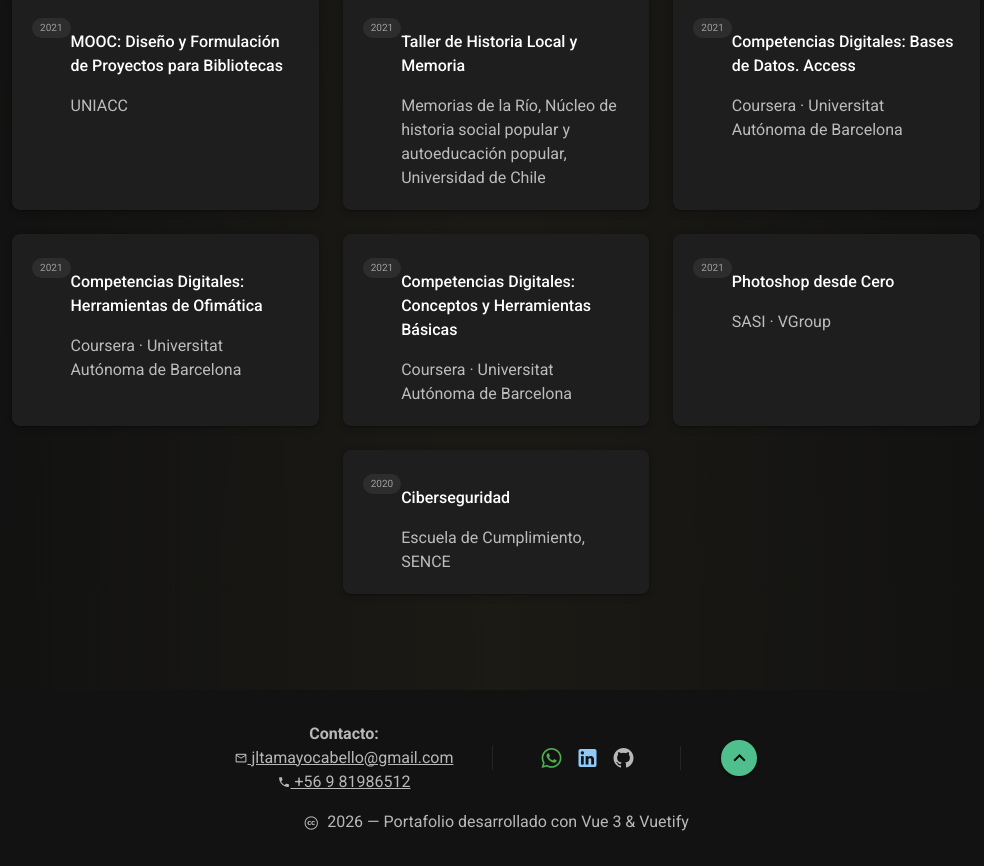
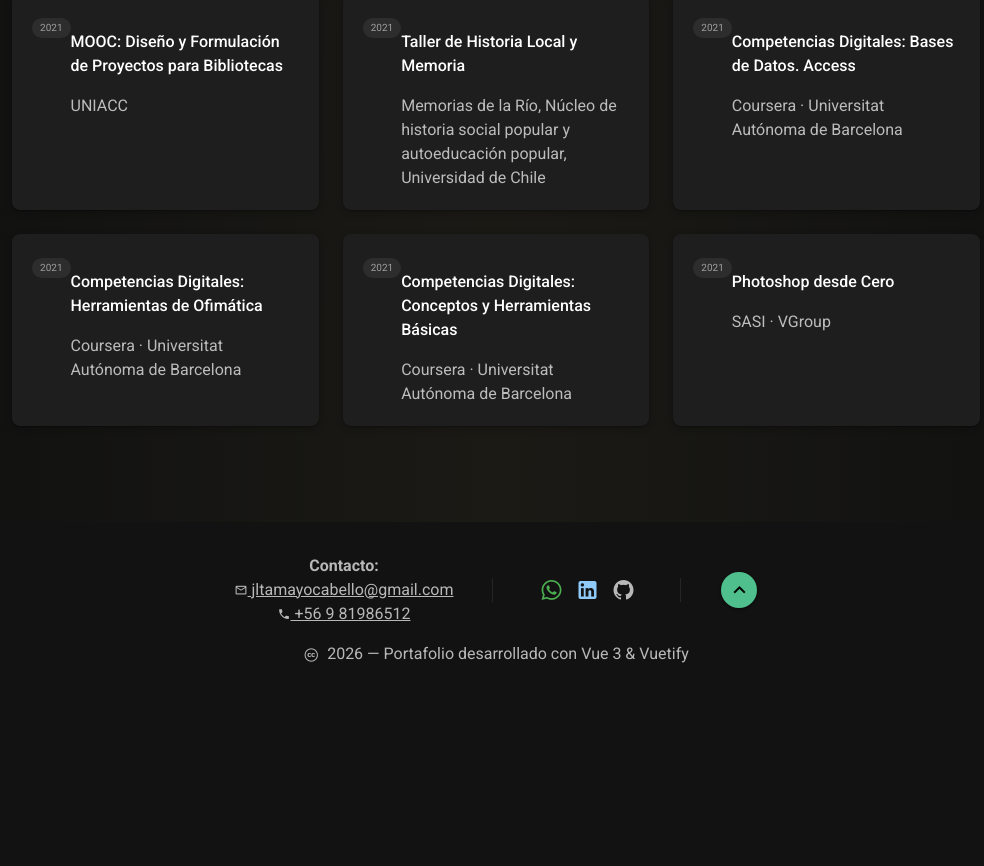
Before and after one commit to jltamayocabello-droid/mi-portafolio-vuetify, a Vue app: page / in a window 1280 px wide. Shown: the part 7289-8155 px from the top of the page, without its empty margins (144-1128 px from the left). After the commit the page ends 7987 px from the top, so only its background shows below. Built offline with nearby package versions, Linux system fonts and the light colour scheme.

Commit message:
Se elimina certificación

```diff
--- a/src/pages/HomePage.vue
+++ b/src/pages/HomePage.vue
@@ -845,12 +845,6 @@
       provider: 'SASI · VGroup',
       color: 'grey',
     },
-    {
-      year: '2020',
-      title: 'Ciberseguridad',
-      provider: 'Escuela de Cumplimiento, SENCE',
-      color: 'grey',
-    },
   ]
 </script>
 
```
